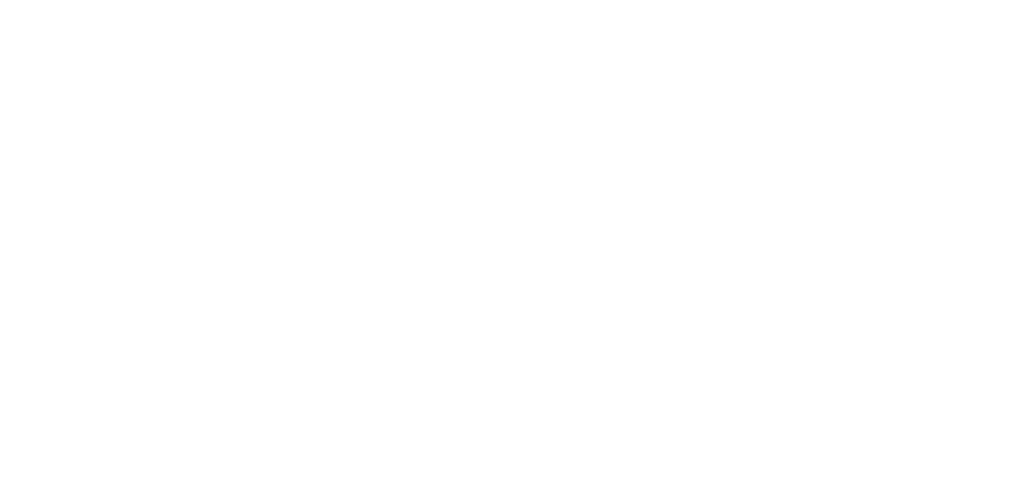
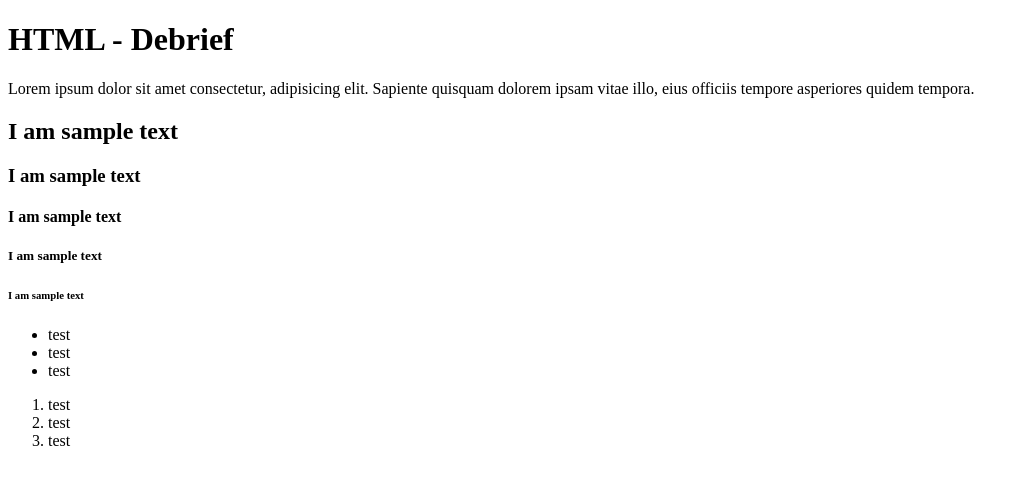
Before and after one commit to ChimmyTee/HTML-Debrief, a plain HTML site: page index.html in a window 1280 px wide. Shown: the whole page, without its empty margins (0-1029 px from the left). Drawn offline with Linux system fonts and the light colour scheme.

Commit message:
Added main-container and sample data

```diff
--- a/index.html
+++ b/index.html
@@ -8,6 +8,26 @@
     <title>HTML-Debrief: Home</title>
 </head>
 <body>
-
+    <div class="main-container">
+		<h1>HTML - Debrief</h1>
+		<p>
+			Lorem ipsum dolor sit amet consectetur, adipisicing elit. Sapiente quisquam dolorem ipsam vitae illo, eius officiis tempore asperiores quidem tempora.
+		</p>
+		<h2>I am sample text</h2>
+		<h3>I am sample text</h3>
+		<h4>I am sample text</h4>
+		<h5>I am sample text</h5>
+		<h6>I am sample text</h6>
+		<ul class="unordered-list">
+			<li>test</li>
+			<li>test</li>
+			<li>test</li>
+		</ul>
+		<ol class="ordered-list">
+			<li>test</li>
+			<li>test</li>
+			<li>test</li>
+		</ol>
+	</div>
 </body>
 </html>
```
